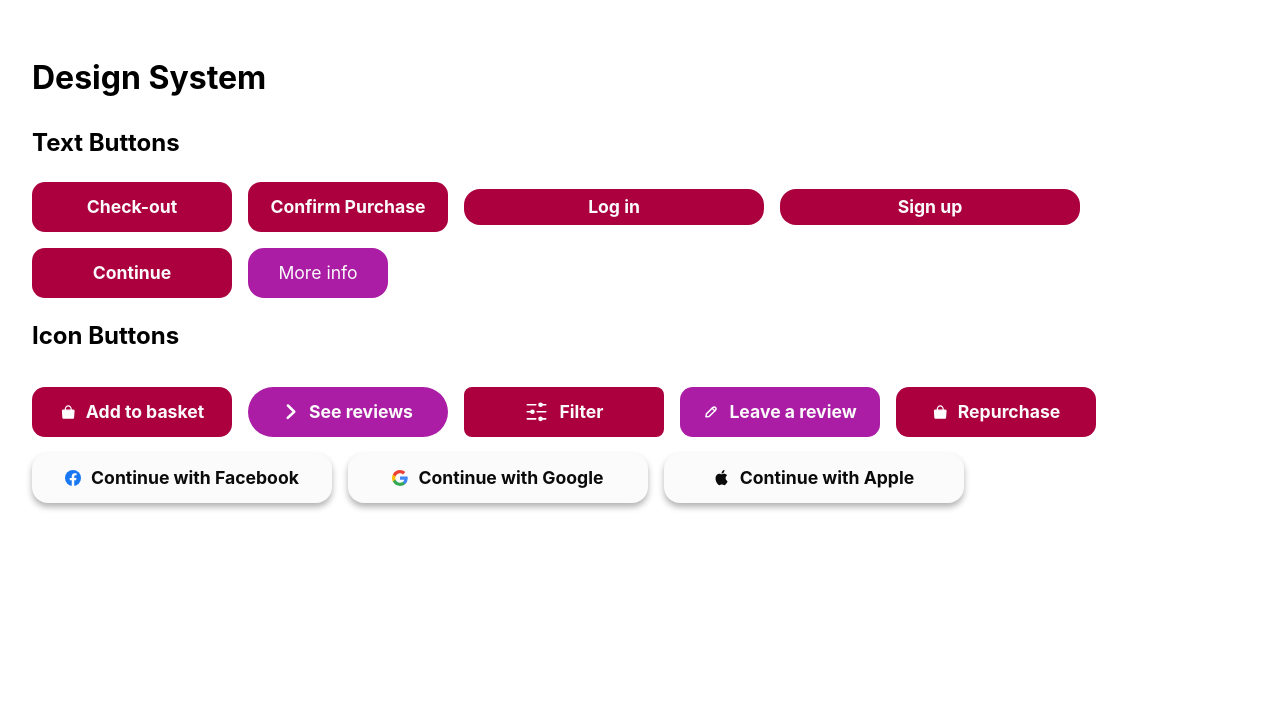
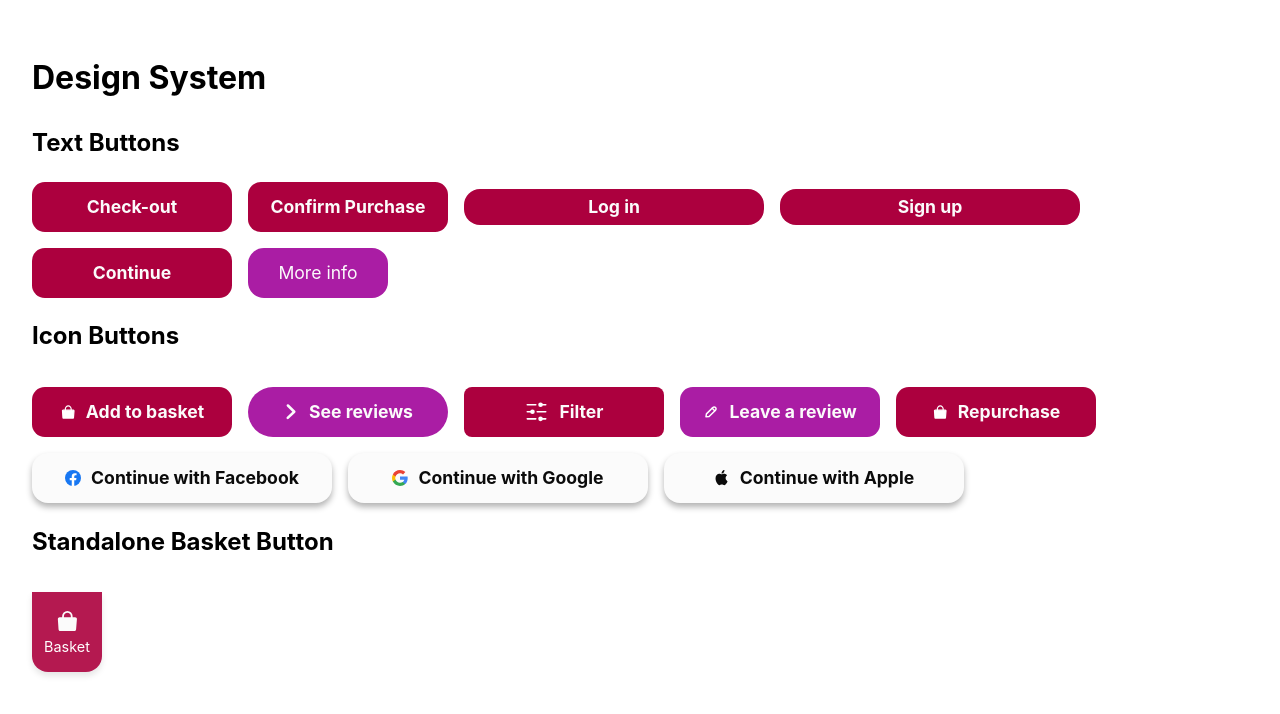
Before and after one commit to Wawa755/Rouge, a React (Vite) app: page / in a window 1280 px wide. Shown: the top 714 px of the page. Built offline with nearby package versions, Linux system fonts and the light colour scheme.

Commit message:
basket badge component added

```diff
--- /dev/null
+++ b/src/react/components/buttons/BasketButton.jsx
@@ -0,0 +1,18 @@
+import React from "react";
+import basketIcon from "@/assets/icons/icon_basket_active.svg";
+import "@/sass/components/buttons/_basketbutton.scss";
+
+/**
+ * BasketButton
+ *
+ * A standalone component that displays a basket icon above the label "Basket".
+ * The shape, background, and other styling are handled by the SCSS file.
+ */
+export function BasketButton() {
+  return (
+    <div className="basket-button">
+      <img src={basketIcon} alt="Basket icon" className="basket-button__icon" />
+      <span className="basket-button__label">Basket</span>
+    </div>
+  );
+}
--- a/src/react/pages/DesignSystem.jsx
+++ b/src/react/pages/DesignSystem.jsx
@@ -18,6 +18,8 @@ import {
   ContinueWithGoogleIconButton,
   ContinueWithAppleIconButton,
 } from "../components/buttons/IconButtons";
+
+import { BasketButton } from "../components/buttons/BasketButton";
 
 const DesignSystem = () => {
   return (
@@ -46,6 +48,11 @@ const DesignSystem = () => {
           <ContinueWithGoogleIconButton />
           <ContinueWithAppleIconButton />
         </Group>
+
+        <h2>Standalone Basket Button</h2>
+        <Group mt="xl">
+          <BasketButton />
+        </Group>
       </div>
     </MantineProvider>
   );
--- /dev/null
+++ b/src/sass/components/buttons/_basketbutton.scss
@@ -0,0 +1,29 @@
+@use "/src/sass/abstract/colors" as *;
+
+.basket-button {
+  background-color: rgba($red, 0.9);
+  border-radius: 0 0 1rem 1rem;
+  width: 70px;
+  height: 80px;
+
+  display: flex;
+  flex-direction: column;
+  align-items: center;
+  justify-content: center;
+
+  color: #fff;
+  text-align: center;
+
+  box-shadow: 0 4px 6px rgba(0, 0, 0, 0.1);
+
+  &__icon {
+    width: 24px;
+    height: 24px;
+    margin-bottom: 0.3rem;
+  }
+
+  &__label {
+    font-size: 0.9rem;
+    line-height: 1.2;
+  }
+}
```
